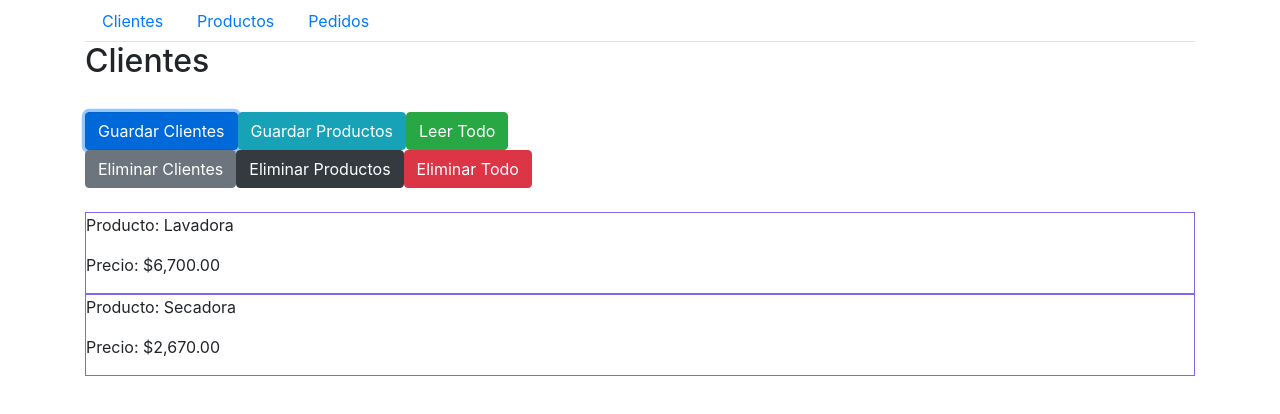
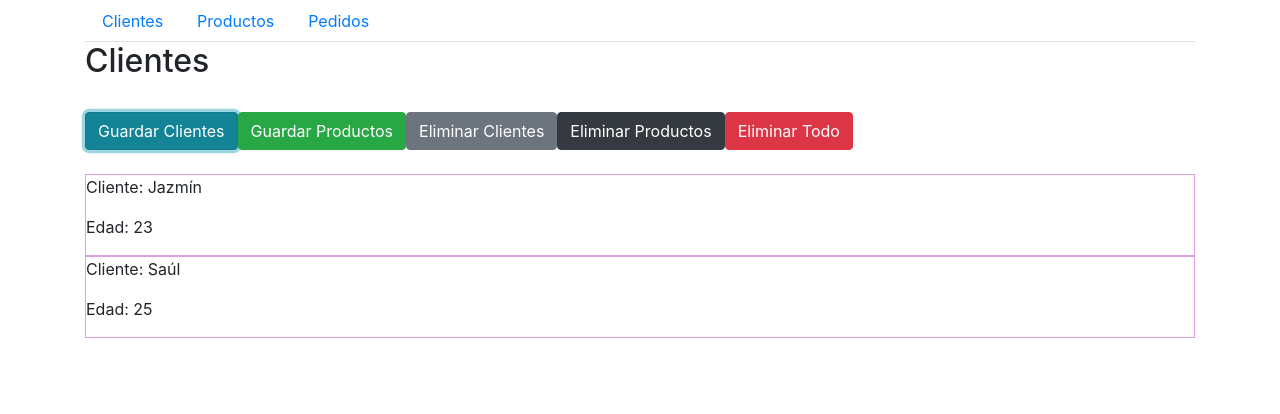
Before and after one commit to StarFenix/Pedidos, an Angular app: page / in a window 1280 px wide. Both pictures are taken after a click on the button "Guardar Clientes". Shown: the top 414 px of the page. Built offline with nearby package versions, Linux system fonts and the light colour scheme.

Commit message:
Funciones tipo GET

```diff
--- a/src/app/clientes/clientes.component.html
+++ b/src/app/clientes/clientes.component.html
@@ -1,20 +1,19 @@
 <div class="container">
   <h2>Clientes</h2>
   <br>
-  <button class="btn btn-primary" (click)="guardarCliente()">Guardar Clientes</button>
-  <button class="btn btn-info" (click)="guardarProductos()">Guardar Productos</button>
-  <button class="btn btn-success" (click)="leer()">Leer Todo</button>
-  <br>
+  <button class="btn btn-info" (click)="guardarCliente()">Guardar Clientes</button>
+  <button class="btn btn-success" (click)="guardarProductos()">Guardar Productos</button>
+
   <button class="btn btn-secondary" (click)="eliminarClientes()">Eliminar Clientes</button>
   <button class="btn btn-dark" (click)="eliminarProductos()">Eliminar Productos</button>
   <button class="btn btn-danger" (click)="eliminarTodo()">Eliminar Todo</button>
   <br><br>
-  <div class="clientesConten" *ngFor ="let cliente of clientes">
+  <div class="clientesConten" *ngFor ="let cliente of clientesLocales">
     <p>Cliente: {{ cliente.nombre }} </p>
     <p>Edad: {{ cliente.edad }} </p>
   </div>
 
-  <div class="prodsConten" *ngFor ="let producto of productos">
+  <div class="prodsConten" *ngFor ="let producto of productosLocales">
     <p>Producto: {{ producto.nombre }} </p>
     <p>Precio: {{ producto.precio | currency }} </p>
   </div>
--- a/src/app/clientes/clientes.component.ts
+++ b/src/app/clientes/clientes.component.ts
@@ -17,13 +17,14 @@ interface Productos{
   styleUrls: ['./clientes.component.css']
 })
 export class ClientesComponent implements OnInit {
-  clientes: Array<Clientes> = new Array<Clientes>();
-  productos: Array<Productos> = new Array<Productos>();
 
   constructor() { }
 
-  ngOnInit(): void {
-    /* this.clientes.push({
+  ngOnInit(): void {}
+
+  guardarCliente(){
+    let agregarClientes: Array<Clientes> = new Array<Clientes>();
+    agregarClientes.push({
       nombre: "Jazmín",
       apellido: "Santiago",
       edad: 23
@@ -33,29 +34,23 @@ export class ClientesComponent implements OnInit {
       apellido: "Torres",
       edad: 25
     }
-    ) */
+    )
+    localStorage.setItem("clientes", JSON.stringify(agregarClientes))
+  }
 
-    this.productos.push({
+  guardarProductos(){
+    let agregarProductos: Array<Productos> = new Array<Productos>();
+    agregarProductos.push({
       nombre: "Lavadora",
       precio: 6700
     },
     {
       nombre: "Secadora",
       precio: 2670
-    })
-  }
+    }
 
-  guardarCliente(){
-    localStorage.setItem("clientes", JSON.stringify(this.clientes))
-  }
-
-  guardarProductos(){
-    localStorage.setItem("productos", JSON.stringify(this.productos))
-  }
-
-  leer(){
-    this.clientes = JSON.parse(localStorage.getItem("clientes"))
-    this.productos = JSON.parse(localStorage.getItem("productos"))
+    )
+    localStorage.setItem("productos", JSON.stringify(agregarProductos))
   }
 
   eliminarClientes(){
@@ -70,4 +65,19 @@ export class ClientesComponent implements OnInit {
     localStorage.clear()
   }
 
+  get clientesLocales(): Clientes[]{
+    let clientesLocalStorage: Clientes[] = JSON.parse(localStorage.getItem("clientes"))
+    if(clientesLocalStorage == null){
+      return new Array<Clientes>();
+    }
+    return clientesLocalStorage
+  }
+
+  get productosLocales(): Productos[]{
+    let productosLocalStorage: Productos[] = JSON.parse(localStorage.getItem("productos"))
+    if(productosLocalStorage == null){
+      return new Array<Productos>();
+    }
+    return productosLocalStorage
+  }
 }
```
